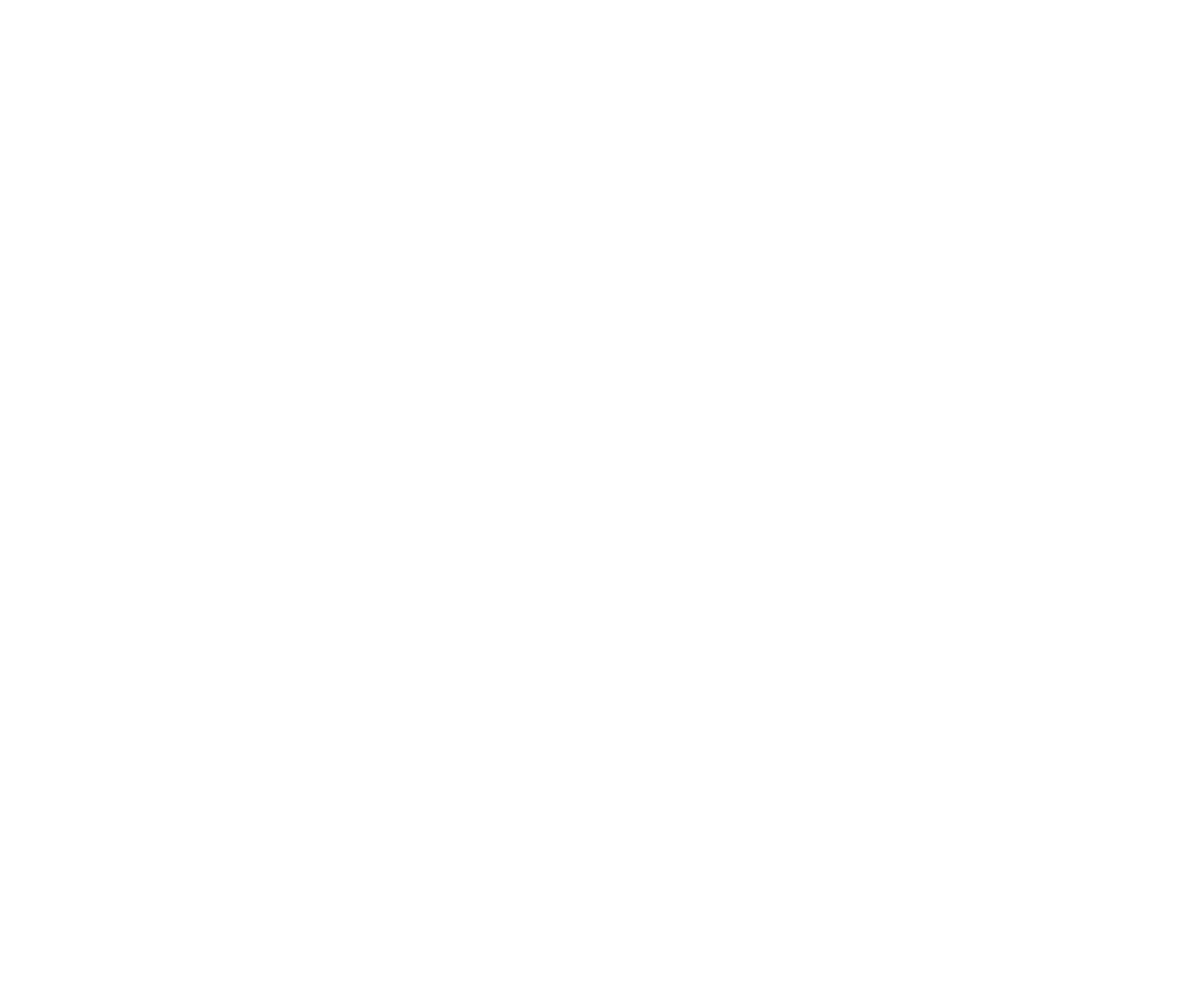
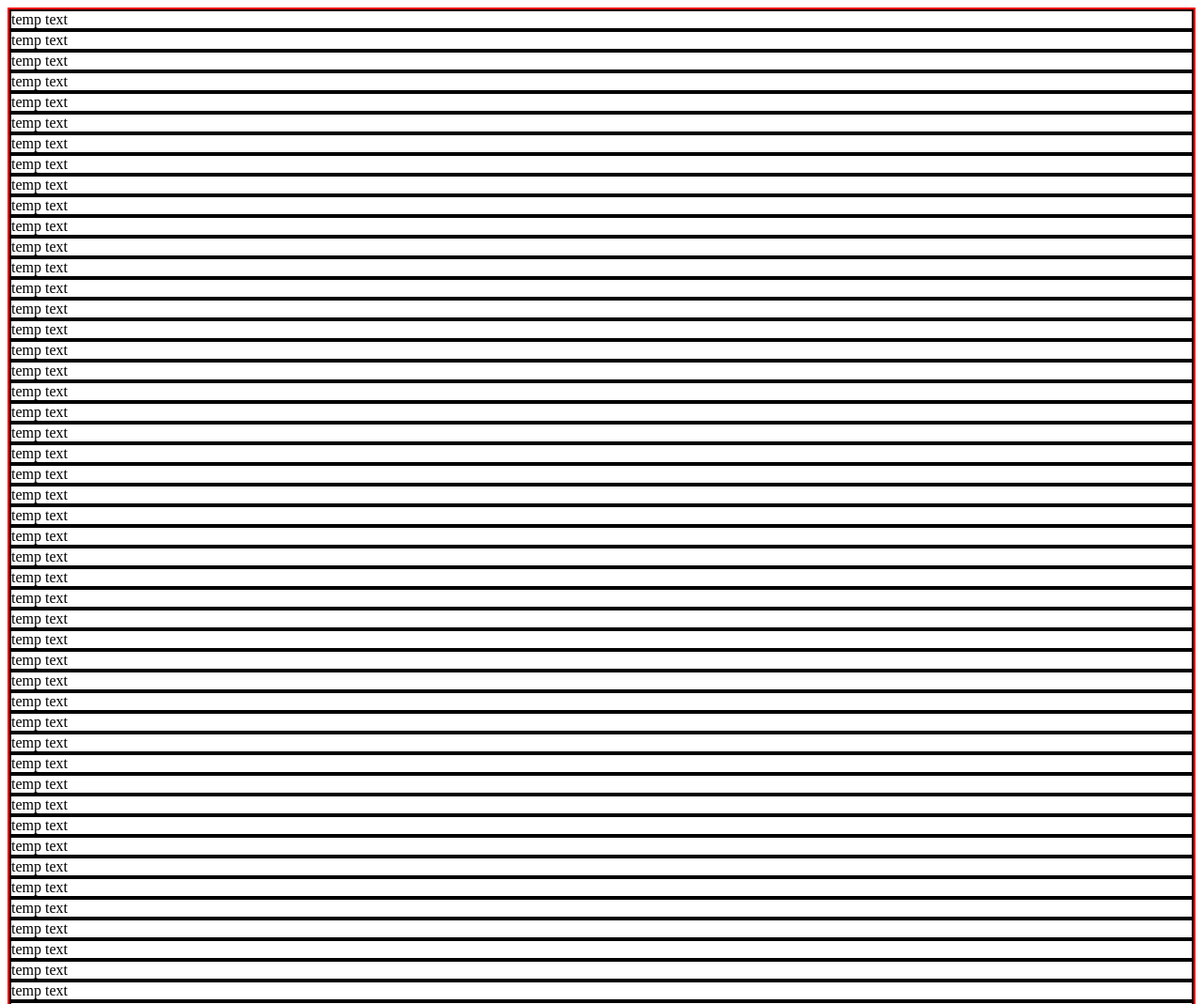
Before and after one commit to Ever-QN/etch-a-sketch, a plain HTML site: page index.html in a window 1280 px wide. Shown: the top 1069 px of the page at 94% size. Before the commit the page ends 800 px from the top, so only its background shows below. Drawn offline with Linux system fonts and the light colour scheme.

Commit message:
Finished creating 16*16 grid (with ref borders);

```diff
--- a/index.html
+++ b/index.html
@@ -1,5 +1,6 @@
 <!DOCTYPE html>
 <html lang="en">
+<script src="main.js" defer></script>
 <head>
     <meta charset="UTF-8">
     <meta http-equiv="X-UA-Compatible" content="IE=edge">
@@ -7,7 +8,6 @@
     <title>Quynh's ETCH-A-SKETCH!</title>
     <link rel="stylesheet" href="styles.css">
 </head>
-<script src="main.js" defer></script>
 <body>
     <div id="container"></div>
 </body>
--- a/main.js
+++ b/main.js
@@ -0,0 +1,14 @@
+let container = document.querySelector("#container");
+
+function createSquareGrid (amount) {
+    for (let i = 0; i < amount; i++) {
+        let newDiv = document.createElement("div");
+        container.appendChild(newDiv);
+        newDiv.classList.add("square");
+        newDiv.innerText = "temp text";
+        newDiv.style.border = "2px solid black"; // for reference
+    }
+}
+
+container.style.border = "2px solid red";
+createSquareGrid(16 * 16);
```
